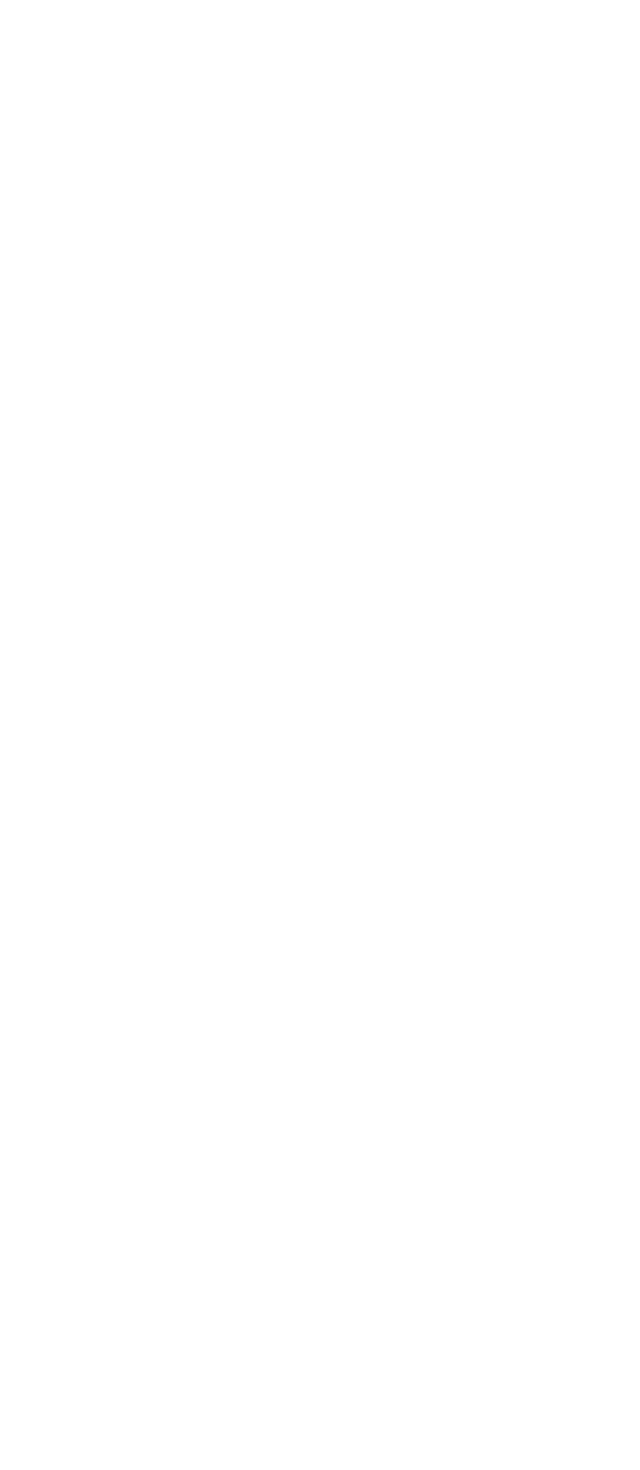
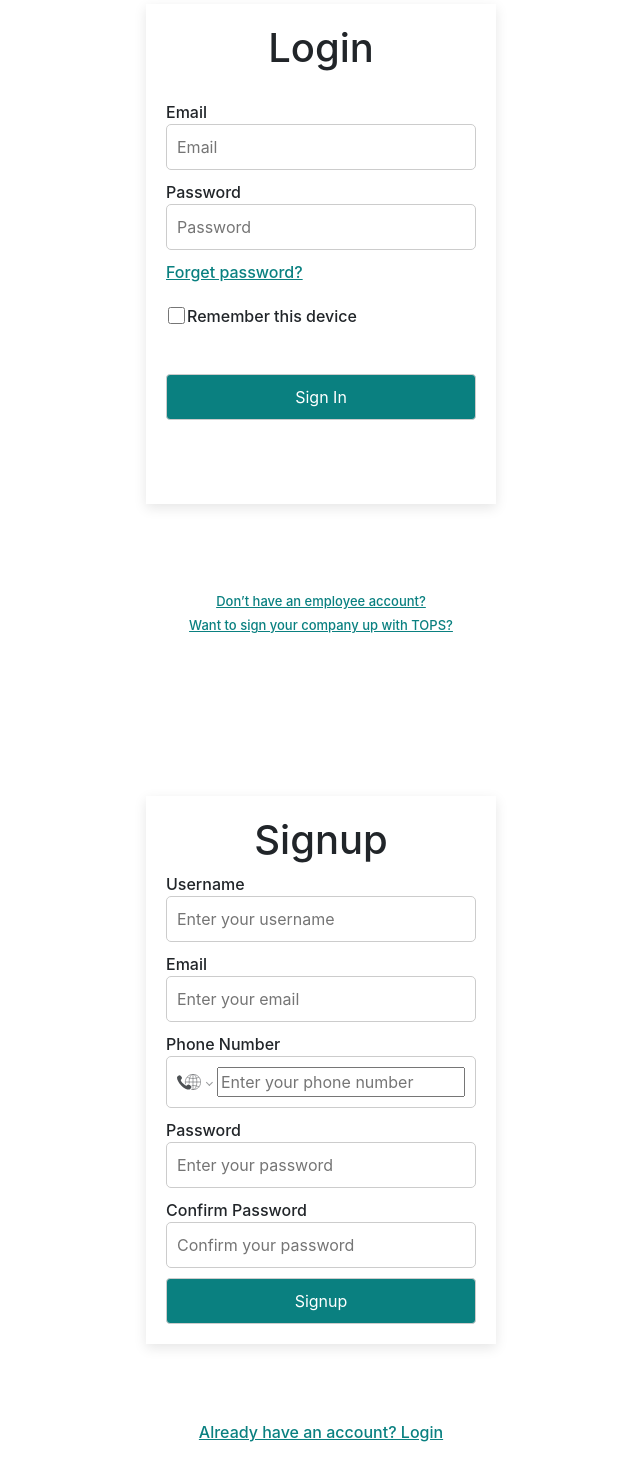
Before and after one commit to TringappsNet/sd-ui-ta-hub-next, a Next.js app: page / in a window 1280 px wide. Shown: the part 80-1550 px from the top of the page, without its empty margins (319-959 px from the left). Before the commit the page ends 800 px from the top, so only its background shows below. Built offline with nearby package versions, Linux system fonts and the light colour scheme.

Commit message:
login-register

```diff
--- a/app/layout.tsx
+++ b/app/layout.tsx
@@ -1,6 +1,6 @@
 import type { Metadata } from "next";
 import { Inter } from "next/font/google";
-import "./globals.css";
+// import "./globals.css";
 
 const inter = Inter({ subsets: ["latin"] });
 
--- /dev/null
+++ b/app/login/page.tsx
@@ -0,0 +1,102 @@
+"use client";
+import Link from "next/link";
+import React, {useEffect} from "react";
+import {useRouter} from "next/navigation";
+import axios from "axios";
+// import { toast } from "react-hot-toast";
+import '../styles/page.css';
+
+
+
+
+export default function LoginPage() {
+    const router = useRouter();
+    const [user, setUser] = React.useState({
+        email: "",
+        password: "",
+
+    })
+    const [buttonDisabled, setButtonDisabled] = React.useState(false);
+    const [loading, setLoading] = React.useState(false);
+
+
+    const onLogin = async () => {
+        try {
+            setLoading(true);
+            const response = await axios.post("/api/users/login", user);
+            console.log("Login success", response.data);
+            // toast.success("Login success");
+            router.push("/profile");
+        } catch (error:any) {
+            console.log("Login failed", error.message);
+            // toast.error(error.message);
+        } finally{
+        setLoading(false);
+        }
+    }
+
+    useEffect(() => {
+        if(user.email.length > 0 && user.password.length > 0) {
+            setButtonDisabled(false);
+        } else{
+            setButtonDisabled(true);
+        }
+    }, [user]);
+
+    return (
+
+        <form >
+        <div className="card1">
+          <h1>Login</h1>
+
+          <label htmlFor="email" className="Email">Email</label>
+          <input
+            className="input-field"
+            id="email"
+            type="text"
+            value={user.email}
+            onChange={(e) => setUser({...user, email: e.target.value})}
+            placeholder="Email"
+          />
+
+          <label htmlFor="password">Password</label>
+          <input
+            className="input-field"
+            id="password"
+            type="password"
+            value={user.password}
+            onChange={(e) => setUser({...user, password: e.target.value})}
+            placeholder="Password"
+          />
+         <a href="/signup" className="forget">Forget password?</a>
+
+         <div className="checkbox">
+         <input type="checkbox"/>
+          <p> Remember this device </p>
+
+         </div>
+          <button
+            onClick={onLogin}
+            className="button"
+          >
+            Sign In
+          </button>
+
+        </div>
+
+
+        <div className="login-secondary">
+          <div className="text-center">
+          <a href="#">Don’t have an employee account?</a>
+          <div >
+        <a href="/signup" className="signup">Want to sign your company up with TOPS? </a>
+
+        </div>
+          </div>
+        </div>
+
+      </form>
+
+    )
+
+}
--- a/app/page.tsx
+++ b/app/page.tsx
@@ -1,7 +1,13 @@
-import Form from "./components/Form";
+import React from "react";
+import LoginPage from "./login/page";
+import SignupPage from "./signup/signup";
+import 'bootstrap/dist/css/bootstrap.css';
 
 export default function Home() {
   return (
-    <div><Form/></div>
+    <div>
+      <LoginPage />
+      <SignupPage />
+    </div>
   );
 }
--- /dev/null
+++ b/app/signup/signup.tsx
@@ -0,0 +1,110 @@
+"use client";
+import Link from "next/link";
+import React, { useState, useEffect } from "react";
+import { useRouter } from "next/navigation";
+import axios from "axios";
+import PhoneInput from 'react-phone-number-input';
+import 'react-phone-number-input/style.css';
+import '../styles/signup.css';
+
+
+export default function SignupPage() {
+    const router = useRouter();
+    const [user, setUser] = useState({
+        email: "",
+        password: "",
+        username: "",
+        confirmpassword:"",
+        phone: ""
+
+    });
+    const [buttonDisabled, setButtonDisabled] = useState(false);
+    const [loading, setLoading] = useState(false);
+
+    const onSignup = async () => {
+        try {
+            setLoading(true);
+            const response = await axios.post("/api/users/signup", user);
+            console.log("Signup success", response.data);
+            router.push("/login");
+        } catch (error) {
+
+        } finally {
+            setLoading(false);
+        }
+    }
+    const handlePhoneChange = (value) => {
+      setUser({...user, phone: value});
+  }
+
+    useEffect(() => {
+        if(user.email.length > 0 && user.password.length > 0 && user.username.length > 0 && user.confirmpassword.length > 0) {
+            setButtonDisabled(false);
+        } else {
+            setButtonDisabled(true);
+        }
+    }, [user]);
+
+    return (
+        <form>
+            <div className="card1">
+                <h1>Signup</h1>
+                <label htmlFor="username">Username</label>
+                <input
+                    className="input-field"
+                    id="username"
+                    type="text"
+                    value={user.username}
+                    onChange={(e) => setUser({...user, username: e.target.value})}
+                    placeholder="Enter your username"
+                />
+                <label htmlFor="email">Email</label>
+                <input
+                    className="input-field"
+                    id="email"
+                    type="email"
+                    value={user.email}
+                    onChange={(e) => setUser({...user, email: e.target.value})}
+                    placeholder="Enter your email"
+                />
+                 <label htmlFor="phone">Phone Number</label>
+                <PhoneInput
+                    className="input-field"
+                    id="phone"
+                    placeholder="Enter your phone number"
+                    value={user.phone}
+                    onChange={handlePhoneChange}
+                />
+                <label htmlFor="password">Password</label>
+                <input
+                    className="input-field"
+                    id="password"
+                    type="password"
+                    value={user.password}
+                    onChange={(e) => setUser({...user, password: e.target.value})}
+                    placeholder="Enter your password"
+                />
+                <label htmlFor="confirmpassword">Confirm Password</label>
+                <input
+                    className="input-field"
+                    id="confirmpassword"
+                    type="password"
+                    value={user.confirmpassword}
+                    onChange={(e) => setUser({...user, confirmpassword: e.target.value})}
+                    placeholder="Confirm your password"
+                />
+                <button
+                    onClick={onSignup}
+                    className="button"
+                    disabled={buttonDisabled}
+                >
+                    Signup
+                </button>
+
+            </div>
+            <div>
+            <a href="/login" className="link">Already have an account? Login</a>
+            </div>
+        </form>
+    );
+}
--- /dev/null
+++ b/app/styles/page.css
@@ -0,0 +1,99 @@
+
+h1 {
+  text-align: center;
+}
+
+
+form{
+  width: 100vw;
+  height: 100vh;
+  display: flex;
+  flex-direction: column;
+  justify-content: center;
+  justify-content: space-evenly;
+  align-items: center;
+  margin: 0;
+  font-weight: 500;
+  /* background-color: #0a8080; */
+  font-family: -apple-system,system-ui,BlinkMacSystemFont,"Segoe UI",Roboto,"Helvetica Neue",Arial,sans-serif
+}
+
+
+.card1 {
+  min-height: 500px;
+  box-shadow: rgba(0, 0, 0, 0.1) 0px 4px 12px;
+    padding: 20px;
+  width: 50%;
+  max-width: 350px;
+  margin: 0 auto;
+  background-color: #ffffff;
+}
+@media screen and (max-width: 768px) {
+  .card1 {
+    width: 90%;
+  }
+}
+
+@media screen and (max-width: 576px) {
+  .card1 {
+    width: 100%;
+
+  }
+
+}
+
+
+.Email{
+  padding-top: 20px;
+}
+.input-field {
+  padding: 10px;
+  margin-bottom: 10px;
+  border: 1px solid #ccc;
+  border-radius: 5px;
+  width: 100%;
+}
+
+
+
+.button {
+  padding: 10px;
+  border: 1px solid #ccc;
+  border-radius: 4px;
+  background-color: #0a8080;
+  color: #fff;
+  cursor: pointer;
+  width: 100%;
+}
+
+.button:hover {
+  background-color: #005961;
+  border-color: #005961;}
+
+.signup {
+  padding-top: 10px;
+  text-align: center;
+  color: #0a8080;
+  font-size:small;
+
+}
+.forget{
+  color: #0a8080;
+}
+.checkbox{
+  padding-top: 20px;
+  margin-bottom: 30px;
+  display: flex;
+}
+
+input[type="checkbox"] {
+  width: 21px;
+  height: 17px;
+  margin-top: 3px;
+
+}
+.text-center>a{
+  text-align: center;
+  color: #0a8080;
+  font-size:small;
+}
--- /dev/null
+++ b/app/styles/signup.css
@@ -0,0 +1,105 @@
+
+h1 {
+  text-align: center;
+}
+
+
+form{
+  width: 100vw;
+  height: 100vh;
+  display: flex;
+  flex-direction: column;
+  justify-content: center;
+  justify-content: space-evenly;
+  align-items: center;
+  margin: 0;
+  font-weight: 500;
+
+  font-family: -apple-system,system-ui,BlinkMacSystemFont,"Segoe UI",Roboto,"Helvetica Neue",Arial,sans-serif ,
+
+
+}
+
+
+.card1 {
+  min-height: 500px;
+  box-shadow: rgba(0, 0, 0, 0.1) 0px 4px 12px;
+    padding: 20px;
+  width: 50%;
+  max-width: 350px;
+  margin: 0 auto;
+  background-color: #ffffff;
+}
+@media screen and (max-width: 768px) {
+  .card1 {
+    width: 90%;
+  }
+}
+
+@media screen and (max-width: 576px) {
+  .card1 {
+    width: 100%;
+    padding: 10px;
+  }
+}
+
+
+.Email{
+  padding-top: 20px;
+}
+.input-field {
+  padding: 10px;
+  margin-bottom: 10px;
+  border: 1px solid #ccc;
+  border-radius: 5px;
+  width: 100%;
+}
+
+
+
+.button {
+  padding: 10px;
+  border: 1px solid #ccc;
+  border-radius: 4px;
+  background-color: #0a8080;
+  color: #fff;
+  cursor: pointer;
+  width: 100%;
+}
+
+.button:hover {
+  background-color: #005961;
+  border-color: #005961;}
+
+.signup {
+  padding-top: 10px;
+  text-align: center;
+  color: #0a8080;
+  font-size:small;
+
+}
+.forget{
+  color: #0a8080;
+}
+.checkbox{
+  padding-top: 20px;
+  margin-bottom: 30px;
+  display: flex;
+}
+
+input[type="checkbox"] {
+  width: 21px;
+  height: 17px;
+  margin-top: 3px;
+
+}
+.text-center>a{
+  text-align: center;
+  color: #0a8080;
+  font-size:small;
+}
+
+.link{
+  color: #0a8080;
+
+}
```
Also changed, not shown: package.json (+10 -4 lines), 1 other file (tests, documents, lock files or other folders).
